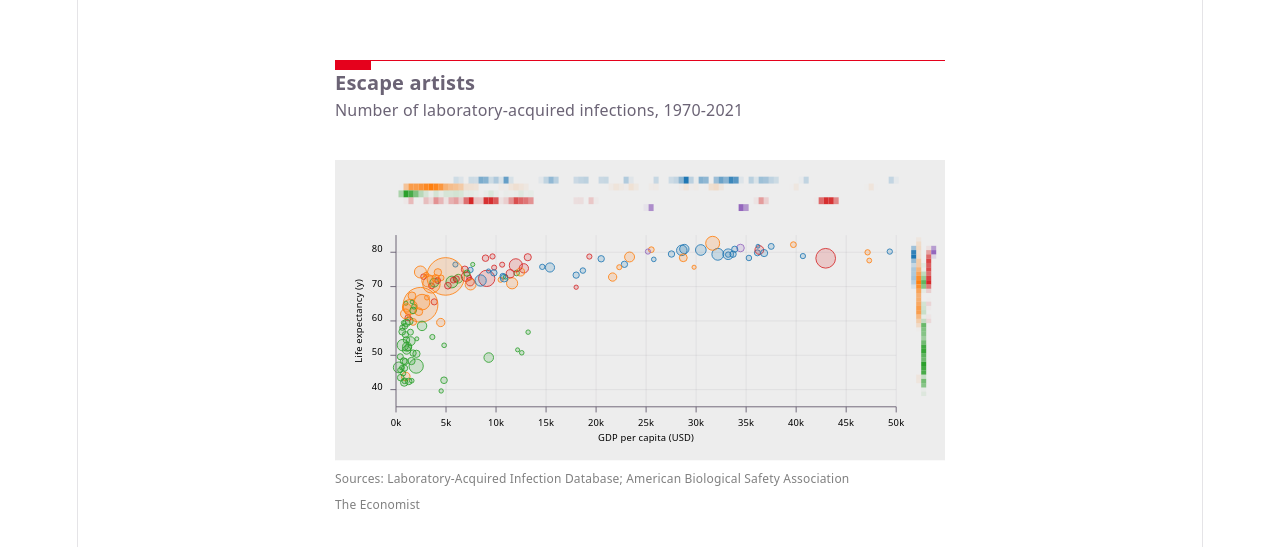
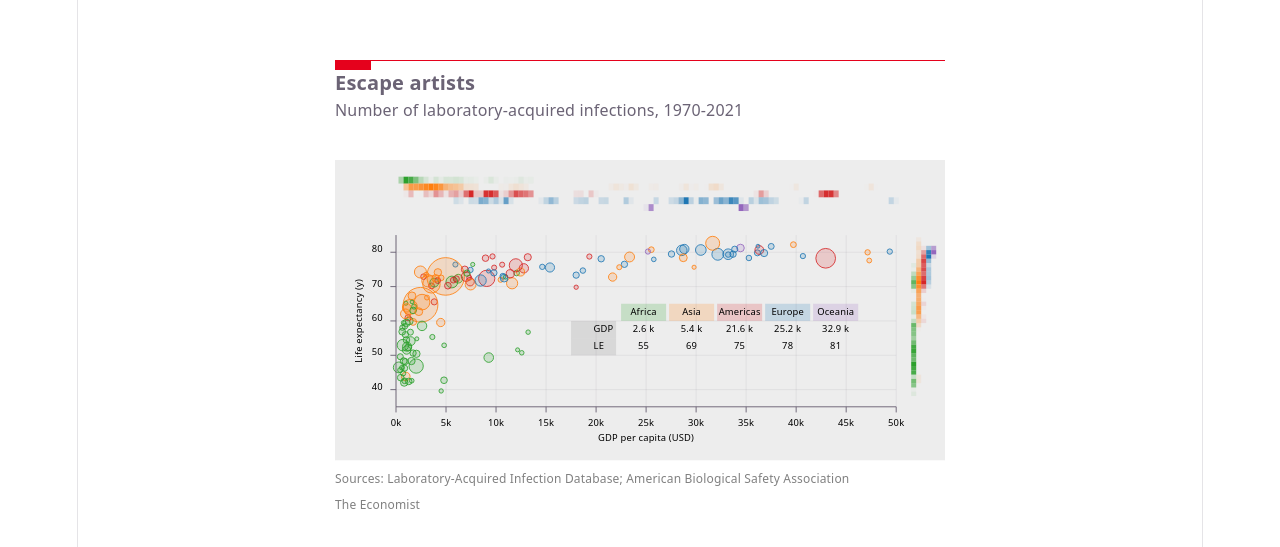
Before and after one commit to alvarocampion/my_gapminder, a React (Vite) app: page / in a window 1280 px wide. Shown: the part 119-666 px from the top of the page. Built offline with nearby package versions, Linux system fonts and the light colour scheme.

Commit message:
first legeng

```diff
--- a/src/App.jsx
+++ b/src/App.jsx
@@ -133,7 +133,7 @@ export default function App() {
     averagePopulation: sum(data.filter(d => d.continent === continent).map(d => d.pop)) / data.filter(d => d.continent === continent).length,
 
 
-  }));
+  })).sort((a, b) => a.weightedAvgGdp - b.weightedAvgGdp);
 
 
 
@@ -215,6 +215,94 @@ export default function App() {
           }
         )
         ))}
+        <rect
+              x={xScale(17500)} // Stack bars on top of each other
+              y={yScale(60)} // Stack bars on top of each other
+              width={(xScale(4500))} // Add some spacing between bars
+              height={Math.abs(yScale(minlifeExp) - yScale(minlifeExp + 5))} // Height equivalent to 2 years
+              fill={"grey"}
+              fillOpacity={0.2} // Proportional opacity based on area
+            />
+        <rect
+              x={xScale(17500)} // Stack bars on top of each other
+              y={yScale(55)} // Stack bars on top of each other
+              width={(xScale(4500))} // Add some spacing between bars
+              height={Math.abs(yScale(minlifeExp) - yScale(minlifeExp + 5))} // Height equivalent to 2 years
+              fill={"grey"}
+              fillOpacity={0.2} // Proportional opacity based on area
+            />
+        <text
+              x={xScale(17500) + xScale(4500) / 2} // Stack bars on top of each other
+              y={yScale(60)+ Math.abs(yScale(minlifeExp) - yScale(minlifeExp + 5)) / 2} // Stack bars on top of each other
+              textAnchor="right"
+              dominantBaseline="middle"
+              fontSize="10px"
+              fill="black"
+            >
+              GDP
+            </text>
+        <text
+              x={xScale(17500) + xScale(4500) / 2} // Stack bars on top of each other
+              y={yScale(55)+ Math.abs(yScale(minlifeExp) - yScale(minlifeExp + 5)) / 2} // Stack bars on top of each other
+              textAnchor="right"
+              dominantBaseline="middle"
+              fontSize="10px"
+              fill="black"
+            >
+              LE
+            </text>
+
+
+
+        {histogramData.map((d, i) => {
+
+            return (
+              <>
+            <rect
+              key={i*100}
+              x={xScale(22500) + i * xScale(4800)} // Stack bars on top of each other
+              y={yScale(65)} // Stack bars on top of each other
+              width={(xScale(4500))} // Add some spacing between bars
+              height={Math.abs(yScale(minlifeExp) - yScale(minlifeExp + 5))} // Height equivalent to 2 years
+              fill={colorScale(d.continent)}
+              fillOpacity={0.2} // Proportional opacity based on area
+            />
+            <text
+              x={xScale(22500) + i * xScale(4800) + xScale(4500) / 2}
+              y={yScale(65) + Math.abs(yScale(minlifeExp) - yScale(minlifeExp + 5)) / 2}
+              textAnchor="middle"
+              dominantBaseline="middle"
+              fontSize="10px"
+              fill="black"
+            >
+              {d.continent}
+            </text>
+            <text
+              x={xScale(22500) + i * xScale(4800) + xScale(4500) / 2}
+              y={yScale(60) + Math.abs(yScale(minlifeExp) - yScale(minlifeExp + 5)) / 2}
+              textAnchor="middle"
+              dominantBaseline="middle"
+              fontSize="10px"
+              fill="black"
+            >
+              {(d.weightedAvgGdp/1000).toFixed(1)} k
+            </text>
+            <text
+              x={xScale(22500) + i * xScale(4800) + xScale(4500) / 2}
+              y={yScale(55) + Math.abs(yScale(minlifeExp) - yScale(minlifeExp + 5)) / 2}
+              textAnchor="middle"
+              dominantBaseline="middle"
+              fontSize="10px"
+              fill="black"
+            >
+              {d.weightedAvgLifeExp.toFixed(0)}
+            </text>
+            </>
+            );
+          }
+        )}
+
+
         {console.log(histogramData)};
         <g transform={`translate(0, ${boundsHeight})`}>
           <AxisBottom
```
